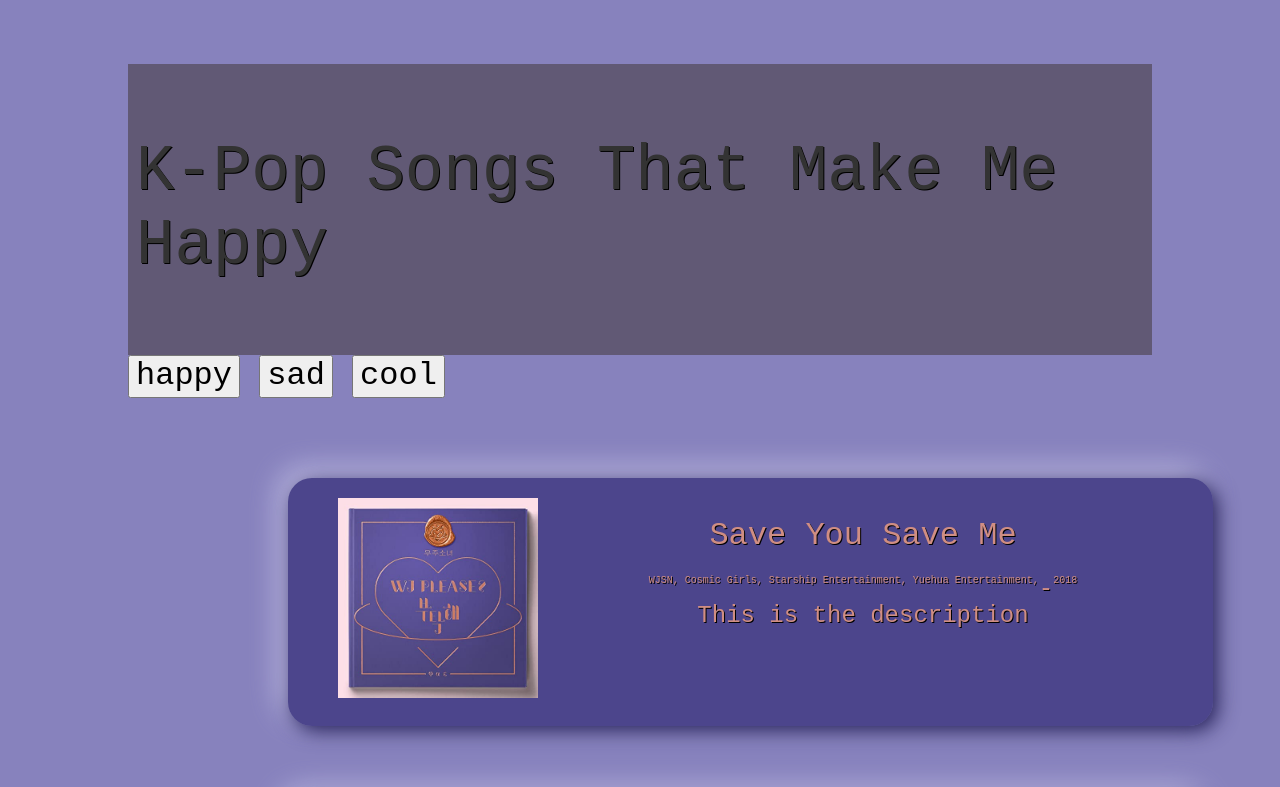
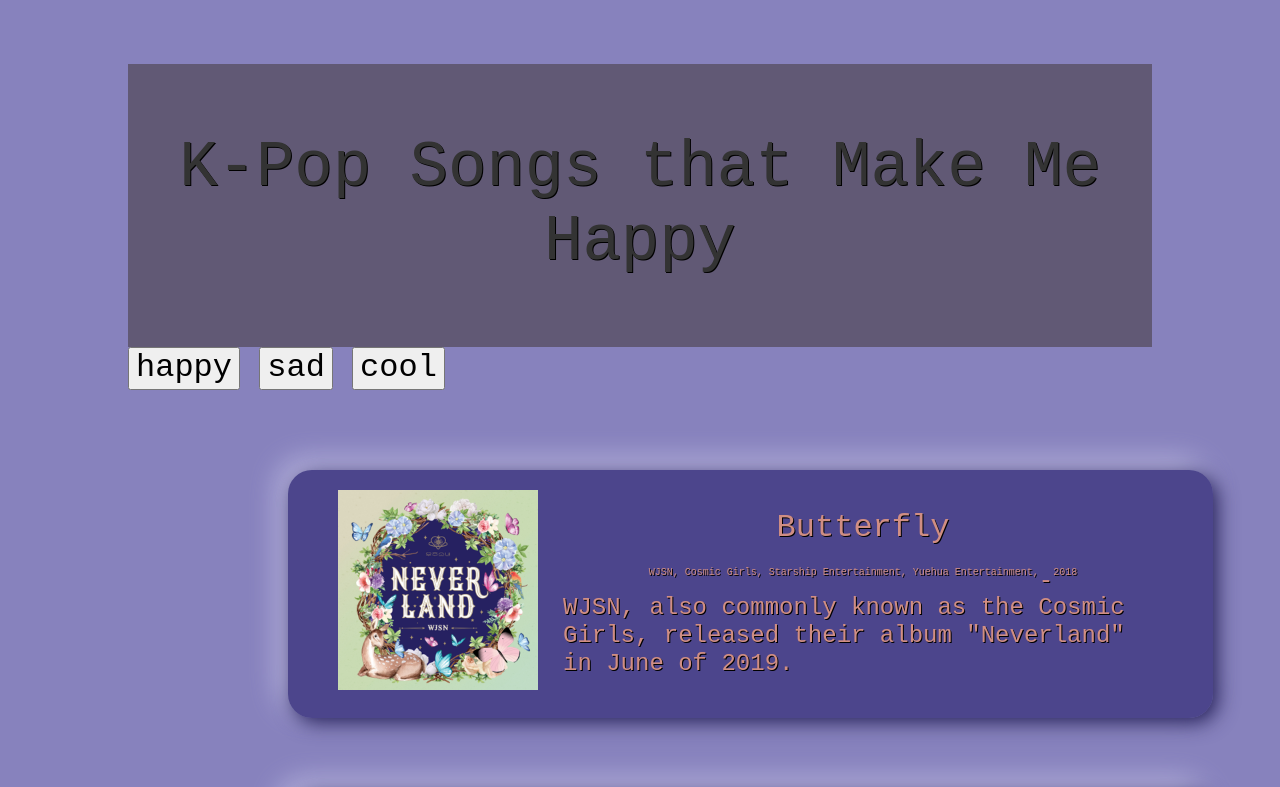
Before and after one commit to NSkyeKirsch/JSONCollections, a plain HTML site: page index.html in a window 1280 px wide. Both pictures are taken after a click on the button "happy". Shown: the top 787 px of the page. Drawn offline with nearby package versions, Linux system fonts and the light colour scheme; a web font is replaced by a local one.

Commit message:
changed a song because it didnt fit

```diff
--- a/index.html
+++ b/index.html
@@ -13,7 +13,7 @@
 
 
   <div id="outputElement">
-    <p id="outPutParagraph">K-Pop Songs That Make Me Happy</p>
+    <p id="outPutParagraph">K-Pop Songs That Make Me Feel</p>
   </div>
 
   <div id="contentSelector">
@@ -23,7 +23,7 @@
   </div>
 
 <div id="contentGrid">
-
+  <p id="starterContent">Click on a mood to learn more!</p>
 </div>
 
     <script src="script.js"></script>
--- a/script.js
+++ b/script.js
@@ -47,6 +47,8 @@
       createElementProper(musicDataBaseHappy[i]);
     }
 
+    outPutParagraph.innerText = "K-Pop Songs that Make Me Happy";
+
   })
 
   sadButtonElement.addEventListener("click", function(){
@@ -58,6 +60,8 @@
     for (var i = 0; i < musicDataBaseSad.length; i++) {
       createElementProper(musicDataBaseSad[i]);
     }
+
+    outPutParagraph.innerText = "K-Pop Songs that Make Me Sad";
 
   })
 
@@ -71,6 +75,8 @@
       createElementProper(musicDataBaseCool[i]);
     }
 
+    outPutParagraph.innerText = "K-Pop Songs that Make Me Cool";
+
   })
 
 
@@ -79,11 +85,11 @@
 
 let musicDataBaseHappy = [
   {
-    "songTitle" : "Save You Save Me",
+    "songTitle" : "Butterfly",
     "artist" : ["WJSN", "Cosmic Girls", "Starship Entertainment", "Yuehua Entertainment"],
     "year" : "2018",
-    "artWork" : "WJSN_SaveYouSaveMe.jpg",
-    "description" : "This is the description",
+    "artWork" : "Cosmic_Girls_Neverland.png",
+    "description" : "WJSN, also commonly known as the Cosmic Girls, released their album \"Neverland\" in June of 2019.",
     "color" : "rgba(18, 11, 92, 0.5)"
   },
   {
@@ -246,7 +252,9 @@
   newContentDesc.classList.add('contentDescription');
   newContentDesc.style.display = "flex";
   newContentDesc.style.width = "600px";
+  newContentDesc.style.height = "96px";
   newContentDesc.style.justifyContent = "center";
+  newContentDesc.style.overflowY = "auto";
   newContentDesc.innerText = incomingJSON['description'];
   //add to right side
   newContentRightSide.appendChild(newContentDesc);
--- a/style.css
+++ b/style.css
@@ -20,11 +20,17 @@
   text-decoration: underline;
 }
 
+
 #outputElement {
-  padding: 1vmin;
+  padding-left: 5vh;
+  padding-right: 5vh;
+  padding-top: 0.5vmin;
+  padding-bottom: 0.5vmin;
   background-color: rgba(37, 25, 4, 0.39);
   color: #333;
+  text-align: center;
   font-size: 64px;
+  /*border-radius: 24px;*/
 }
 
 #outputParagraph {
@@ -36,7 +42,12 @@
   grid-row-gap: 9vmin;
   font-size: 1.5rem;
   margin-left: 20vh;
-  margin-right: 30vh;
+  margin-right: 20vh;
   margin-top: 10vh;
   margin-bottom: 10vh;
 }
+
+#starterContent {
+  text-align: center;
+  font-size: 55px;
+}
```
Also changed, not shown: Cosmic_Girls_Neverland.png (added).
